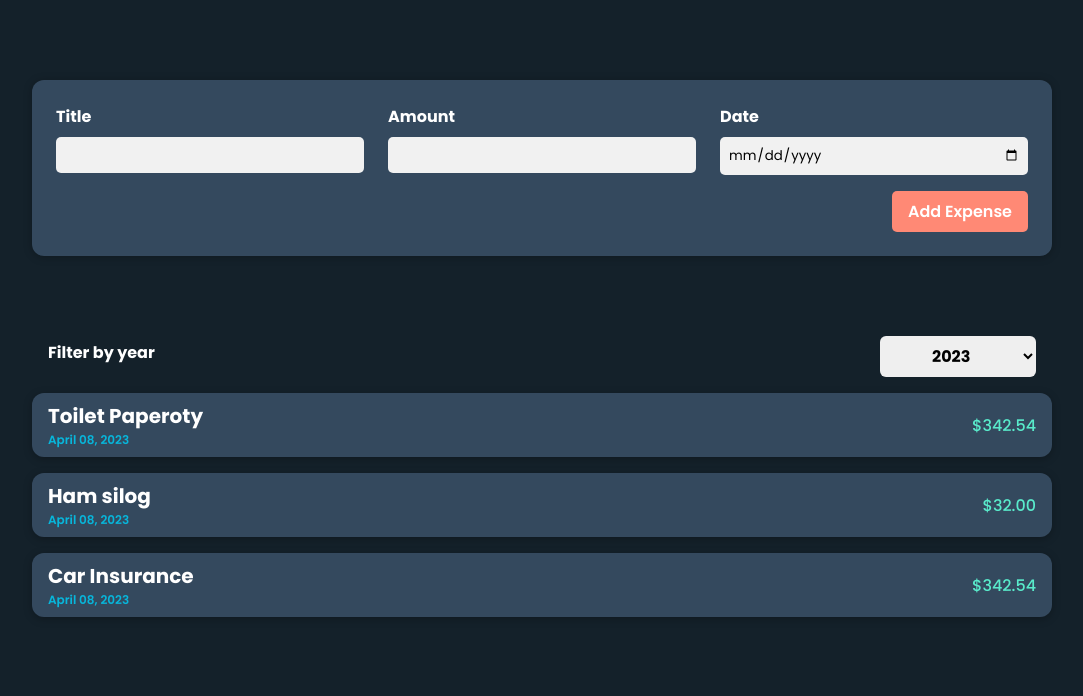
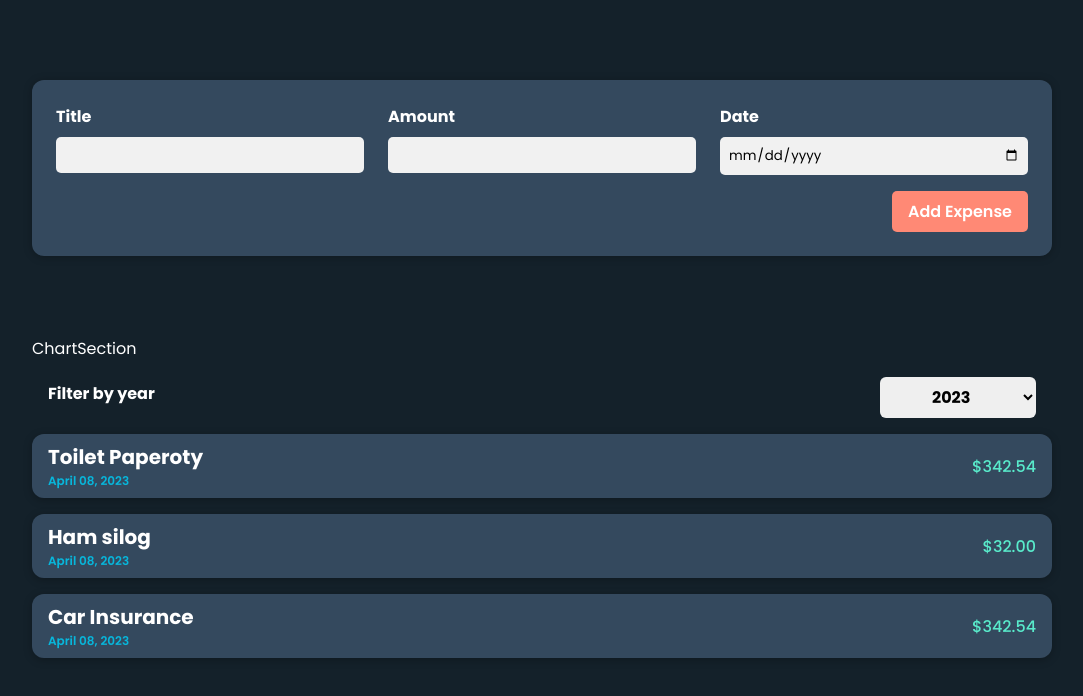
Before and after one commit to Millenmark/react-mini-expense-tracker, a React (Vite) app: page / in a window 1280 px wide. Shown: the top 696 px of the page, without its empty margins (98-1181 px from the left). Built offline with nearby package versions, Linux system fonts and the light colour scheme.

Commit message:
added chart section container

```diff
--- a/src/App.jsx
+++ b/src/App.jsx
@@ -1,5 +1,5 @@
 import './App.css'
-import { ExpenseSection, NewExpenseSection } from './containers'
+import { ExpenseSection, NewExpenseSection, ChartSection } from './containers'
 import {initialExpenses} from './expenses'
 import { useState } from 'react'
 
@@ -17,6 +17,7 @@ function App() {
   return (
     <div className="App">
       <NewExpenseSection addExpenseHandler={addExpenseHandler}/>
+      <ChartSection/>
       <ExpenseSection expenses={expenses}/>
     </div>
   )
--- /dev/null
+++ b/src/containers/chartSection/ChartSection.jsx
@@ -0,0 +1,13 @@
+import React from 'react'
+import './ChartSectionStyle.css'
+import { Card } from '../../components'
+
+const ChartSection = () => {
+  return (
+    <Card>
+      ChartSection
+    </Card>
+  )
+}
+
+export default ChartSection
--- a/src/containers/index.js
+++ b/src/containers/index.js
@@ -1,2 +1,3 @@
 export {default as ExpenseSection} from './expenseSection/ExpenseSection'
 export {default as NewExpenseSection} from './newExpenseSection/NewExpenseSection'
+export {default as ChartSection} from './chartSection/ChartSection'
```
Also changed, not shown: src/containers/chartSection/ChartSectionStyle.css (added).
